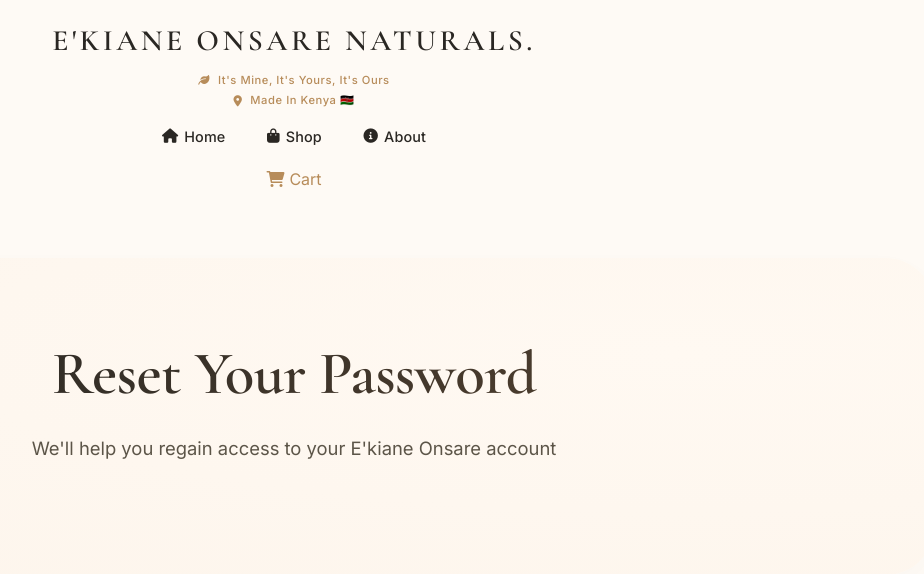
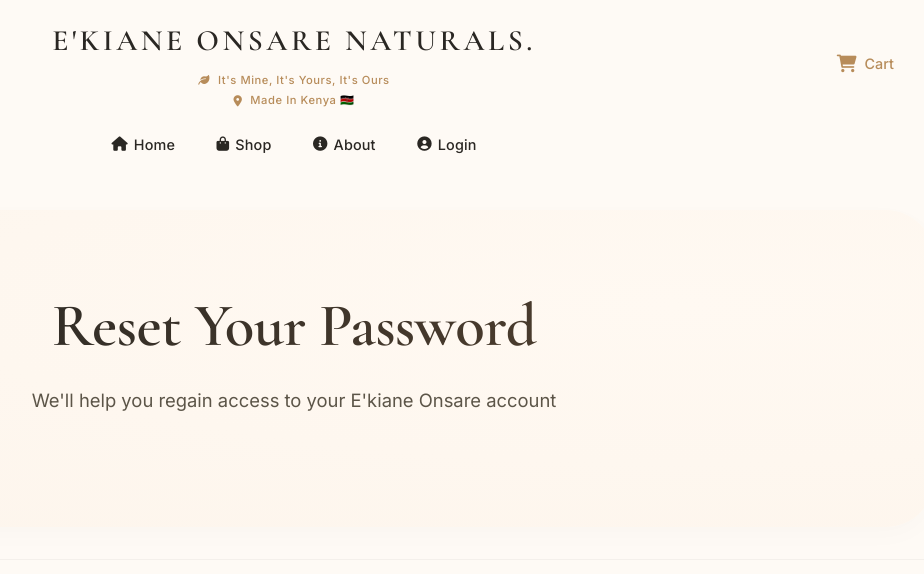
Before and after one commit to Kenaaaanz/Ekiane, a Django app: page /accounts/password/reset/ in a window 1280 px wide. Shown: the top 574 px of the page, without its empty margins (346-1270 px from the left). Run offline with Django 5.2, Linux system fonts and the light colour scheme.

Commit message:
COMMIT 18: HAMBURGER STATE COLLAPSE ON SS- FINAL UPDATE 30

```diff
--- a/templates/base.html
+++ b/templates/base.html
@@ -85,14 +85,21 @@
 
         .nav-container {
             display: flex;
-            flex-direction: column;
+            justify-content: space-between;
             align-items: center;
-            justify-content: center;
-            text-align: center;
             gap: 1rem;
         }
 
+        /* Left section - Hamburger */
+        .nav-left {
+            flex: 1;
+            display: flex;
+            justify-content: flex-start;
+        }
+
+        /* Center section - Brand */
         .brand-section {
+            flex: 2;
             display: flex;
             flex-direction: column;
             align-items: center;
@@ -132,30 +139,54 @@
             letter-spacing: 0.05em;
         }
 
+        /* Right section - Cart */
         .nav-right {
+            flex: 1;
             display: flex;
+            justify-content: flex-end;
             align-items: center;
-            justify-content: center;
             gap: 1.5rem;
         }
 
-        /* Remove the border-right from brand */
-        .brand {
-            border-right: none;
+        /* Cart Link Styling */
+        .cart-link {
+            display: inline-flex;
+            align-items: center;
+            gap: 8px;
+            color: #B78C5A;
+            text-decoration: none;
+            font-weight: 500;
+            font-size: 0.9rem;
+            transition: color 0.2s;
         }
 
-        /* Desktop Navigation - center the menu items */
+        .cart-link:hover {
+            color: #8B5E3C;
+        }
+
+        .cart-link i {
+            font-size: 1.1rem;
+        }
+
+        .cart-text {
+            display: inline-block;
+        }
+
+        /* Desktop Navigation - below the navbar container */
+        .desktop-nav {
+            margin-top: 1.5rem;
+            width: 100%;
+        }
+
         .desktop-nav .nav-menu {
-            justify-content: center;
-        }
-        /* Desktop Navigation */
-        .nav-menu {
             display: flex;
             list-style: none;
             gap: 2.6rem;
             align-items: center;
+            justify-content: center;
             font-weight: 500;
             font-size: 0.9rem;
+            flex-wrap: wrap;
         }
 
         .nav-menu li a {
@@ -220,33 +246,111 @@
             transform: rotate(-45deg) translate(7px, -7px);
         }
 
-        /* Right Section with Cart and Hamburger */
-        .nav-right {
-            display: flex;
-            align-items: center;
-            gap: 1.5rem;
+        /* Cart Icon - Mobile specific */
+        .cart-icon-mobile {
+            display: none;
         }
 
-        /* Mobile Menu Overlay */
-        .mobile-menu-overlay {
-            position: fixed;
-            top: 0;
-            left: 0;
-            width: 100%;
-            height: 100%;
-            background: rgba(0, 0, 0, 0.5);
-            z-index: 199;
-            opacity: 0;
-            visibility: hidden;
-            transition: all 0.3s ease;
+        /* Responsive Styles */
+        @media (max-width: 900px) {
+            .navbar {
+                padding: 1rem;
             }
 
-        .mobile-menu-overlay.active {
-            opacity: 1;
-            visibility: visible;
+            .nav-container {
+                flex-wrap: wrap;
             }
 
-        /* Dropdown refined */
+            /* Show hamburger on mobile */
+            .hamburger {
+                display: flex;
+            }
+
+            /* Adjust brand section size on mobile */
+            .brand-section {
+                flex: 3;
+            }
+
+            .brand {
+                font-size: 1.3rem;
+            }
+
+            .tagline-container h6 {
+                font-size: 0.6rem;
+            }
+
+            /* Desktop navigation becomes full width and scrollable if needed */
+            .desktop-nav {
+                order: 3;
+                margin-top: 1rem;
+                overflow-x: auto;
+                -webkit-overflow-scrolling: touch;
+            }
+
+            .desktop-nav .nav-menu {
+                gap: 1.5rem;
+                flex-wrap: wrap;
+                justify-content: center;
+            }
+
+            /* Hide cart text on tablets if needed */
+            .cart-text {
+                display: inline-block;
+            }
+        }
+
+        @media (max-width: 600px) {
+            .navbar {
+                padding: 0.8rem;
+            }
+
+            .brand {
+                font-size: 1rem;
+            }
+
+            .tagline-container h6 {
+                font-size: 0.5rem;
+                gap: 4px;
+            }
+
+            .desktop-nav .nav-menu {
+                gap: 1rem;
+                font-size: 0.8rem;
+            }
+
+            .nav-menu li a {
+                gap: 4px;
+            }
+
+            /* Hide cart text on very small screens - show only icon */
+            .cart-text {
+                display: none;
+            }
+
+            .cart-link i {
+                font-size: 1.3rem;
+            }
+
+            .nav-right {
+                flex: 0.5;
+            }
+        }
+
+        @media (max-width: 480px) {
+            .brand {
+                font-size: 0.85rem;
+            }
+
+            .tagline-container h6 {
+                font-size: 0.45rem;
+            }
+
+            .desktop-nav .nav-menu {
+                gap: 0.8rem;
+            }
+        }
+
+        /* Dropdown Styles - keep as is */
         .dropdown {
             position: relative;
         }
@@ -629,6 +753,16 @@
     <header class="site-header">
         <nav class="navbar">
             <div class="nav-container">
+                <!-- Left side: Hamburger Menu (Mobile only) -->
+                <div class="nav-left">
+                    <button class="hamburger" id="hamburgerBtn">
+                        <span></span>
+                        <span></span>
+                        <span></span>
+                    </button>
+                </div>
+
+                <!-- Center: Brand Section -->
                 <div class="brand-section">
                     <a href="/" class="brand">E'KIANE ONSARE NATURALS.</a>
                     <div class="tagline-container">
@@ -637,7 +771,16 @@
                     </div>
                 </div>
 
-                <!-- Desktop Navigation -->
+                <!-- Right side: Cart Icon -->
+                <div class="nav-right">
+                    <a href="/orders/checkout/" class="cart-link">
+                        <i class="fas fa-shopping-cart"></i>
+                        <span class="cart-text">Cart</span>
+                    </a>
+                </div>
+            </div>
+
+            <!-- Desktop Navigation (Below brand section on mobile) -->
             <div class="desktop-nav">
                 <ul class="nav-menu">
                     <li><a href="/"><i class="fas fa-home"></i> Home</a></li>
@@ -662,30 +805,12 @@
                         <li><a href="/analytics/dashboard/"><i class="fas fa-chart-line"></i> Analytics</a></li>
                         <li><a href="{% url 'website_settings:settings' %}"><i class="fas fa-cogs"></i> Settings</a></li>
                     {% endif %}
+                    {% if not user.is_authenticated %}
+                        <li><a href="/accounts/login/"><i class="fas fa-user-circle"></i> Login</a></li>
+                    {% elif user.is_authenticated and not user.is_staff %}
+                        <li><a href="/accounts/logout/"><i class="fas fa-sign-out-alt"></i> Logout</a></li>
+                    {% endif %}
                 </ul>
-                </div>
-
-                <!-- Right section with Cart and Hamburger -->
-                <div class="nav-right">
-                    <!-- Desktop Cart Link-->
-                    <a href="/orders/checkout/" class="desktop-cart" style="display: inline-flex; align-items: center; gap: 5px; color: #B78C5A;">
-                        <i class="fas fa-shopping-cart"></i> Cart
-                    </a>
-                </div>
-
-                    <!-- Mobile Cart Icon
-                    <a href="/orders/checkout/" class="cart-icon-mobile" style="color: #B78C5A; font-size: 1.2rem;">
-                        <i class="fas fa-shopping-cart"></i>
-                    </a> -->
-
-                    <!-- Hamburger Button -->
-                <div class="nav-left">
-                    <button class="hamburger" id="hamburgerBtn">
-                        <span></span>
-                        <span></span>
-                        <span></span>
-                    </button>
-                </div>
             </div>
         </nav>
 
```
Also changed, not shown: other parts of templates/base.html (+25 -10 lines). Lines whose indentation alone changed are shown as unchanged.
